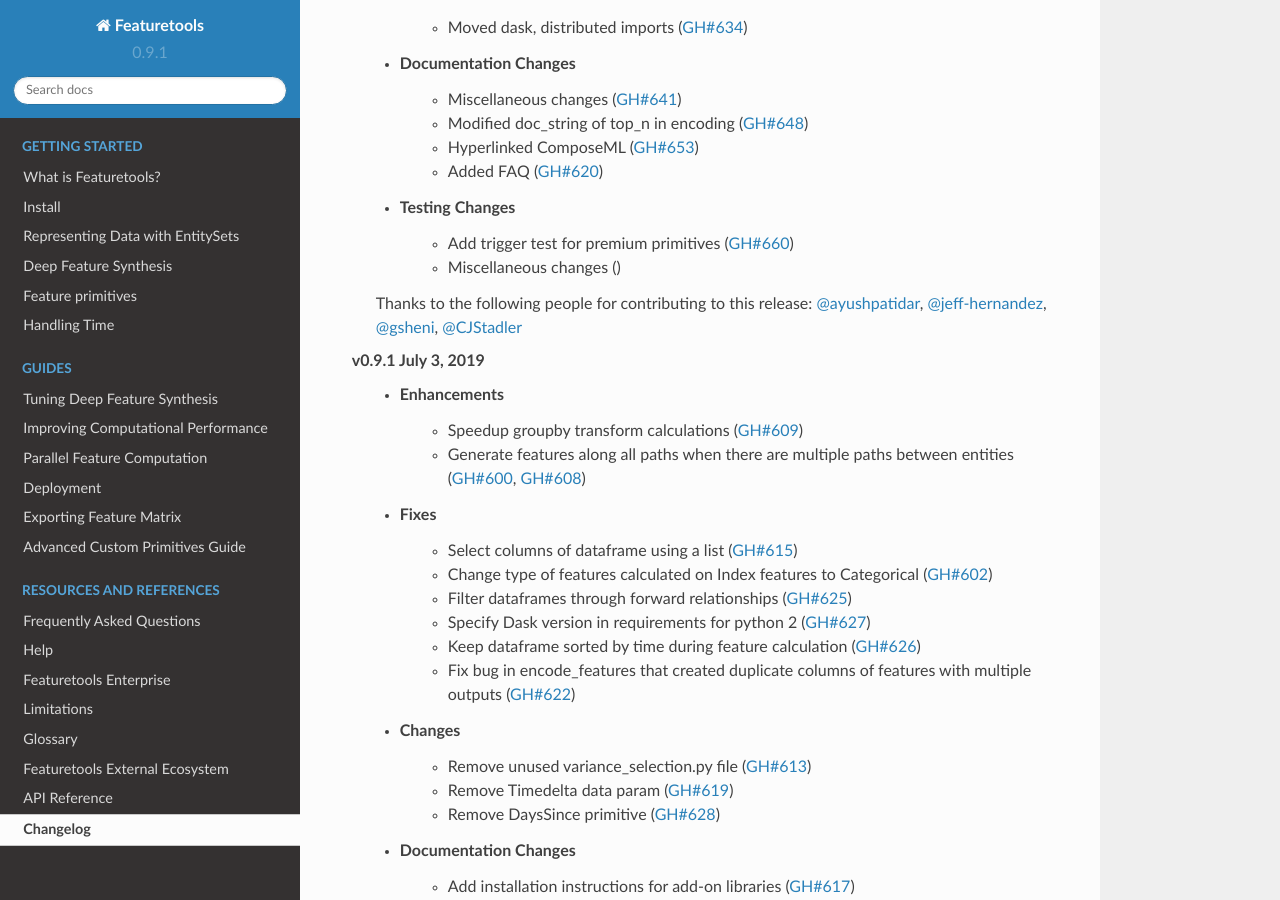
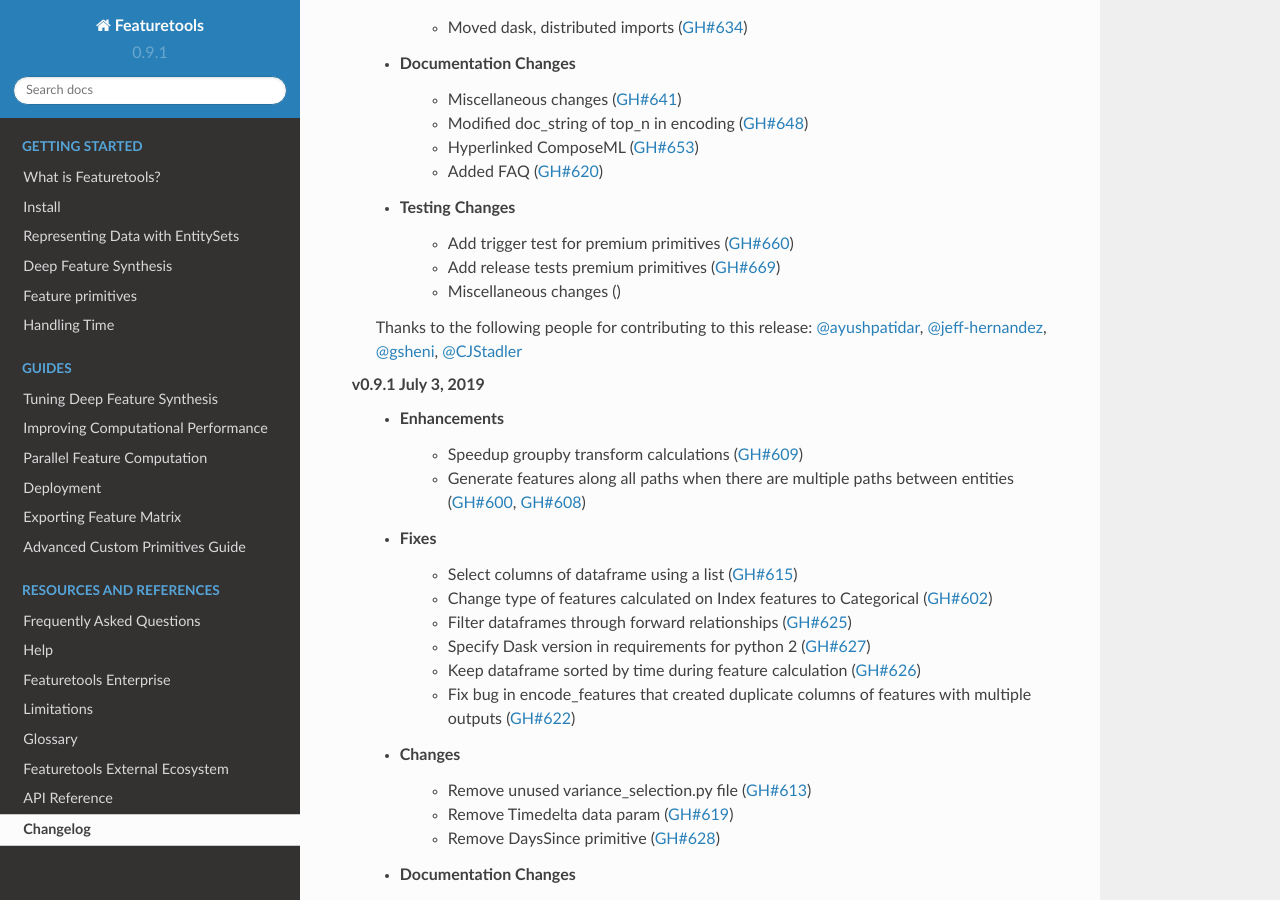
Before and after one commit to alteryx/featuretools, a Sphinx documentation site: the page built from docs/source/changelog.rst, in a window 1280 px wide and 900 px high, scrolled down 379 px. Built offline with Sphinx 7.4.7 and the Read the Docs theme 2.0.0, drawn with Linux system fonts in a browser that asks for light colours; pages that are not in the unit, such as notebooks, are missing from menus.

Commit message:
updated changelog

```diff
--- a/docs/source/changelog.rst
+++ b/docs/source/changelog.rst
@@ -17,6 +17,7 @@
         * Added FAQ (:pr:`620`)
     * Testing Changes
         * Add trigger test for premium primitives (:pr:`660`)
+        * Add release tests premium primitives (:pr:`669`)
         * Miscellaneous changes ()
 
     Thanks to the following people for contributing to this release:
```
